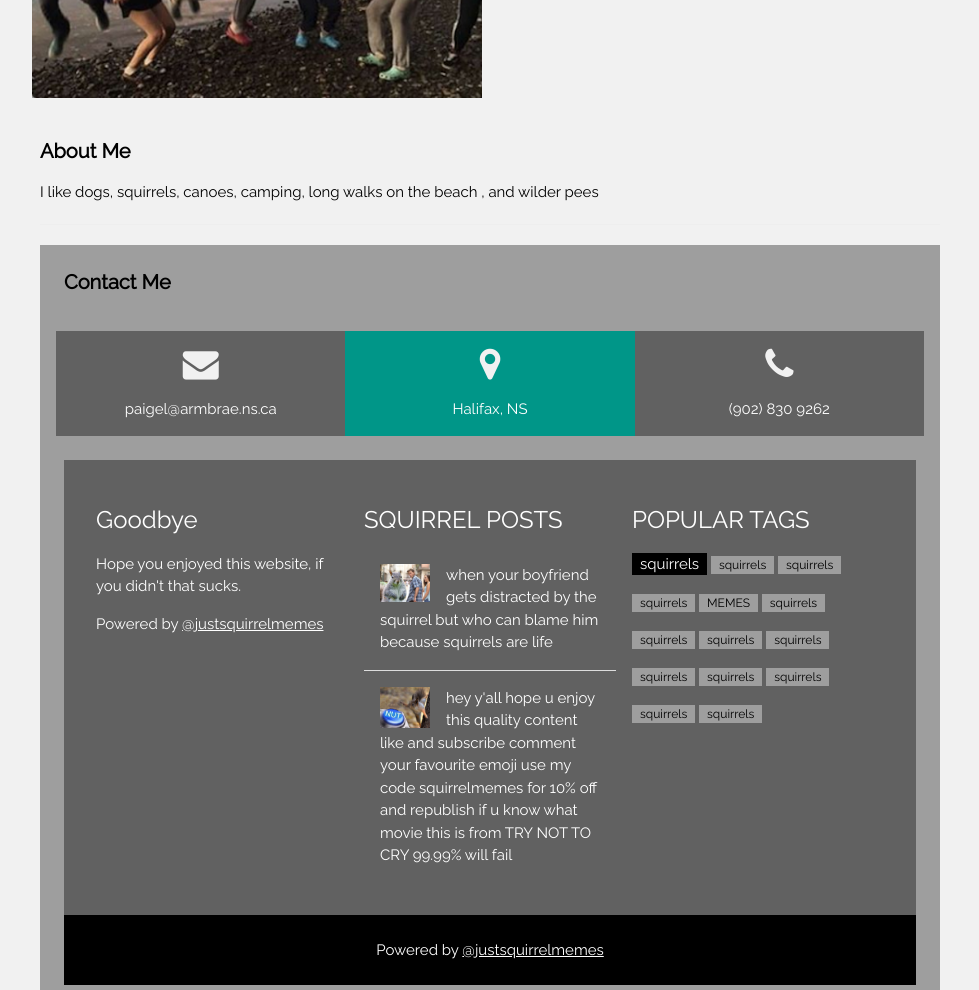
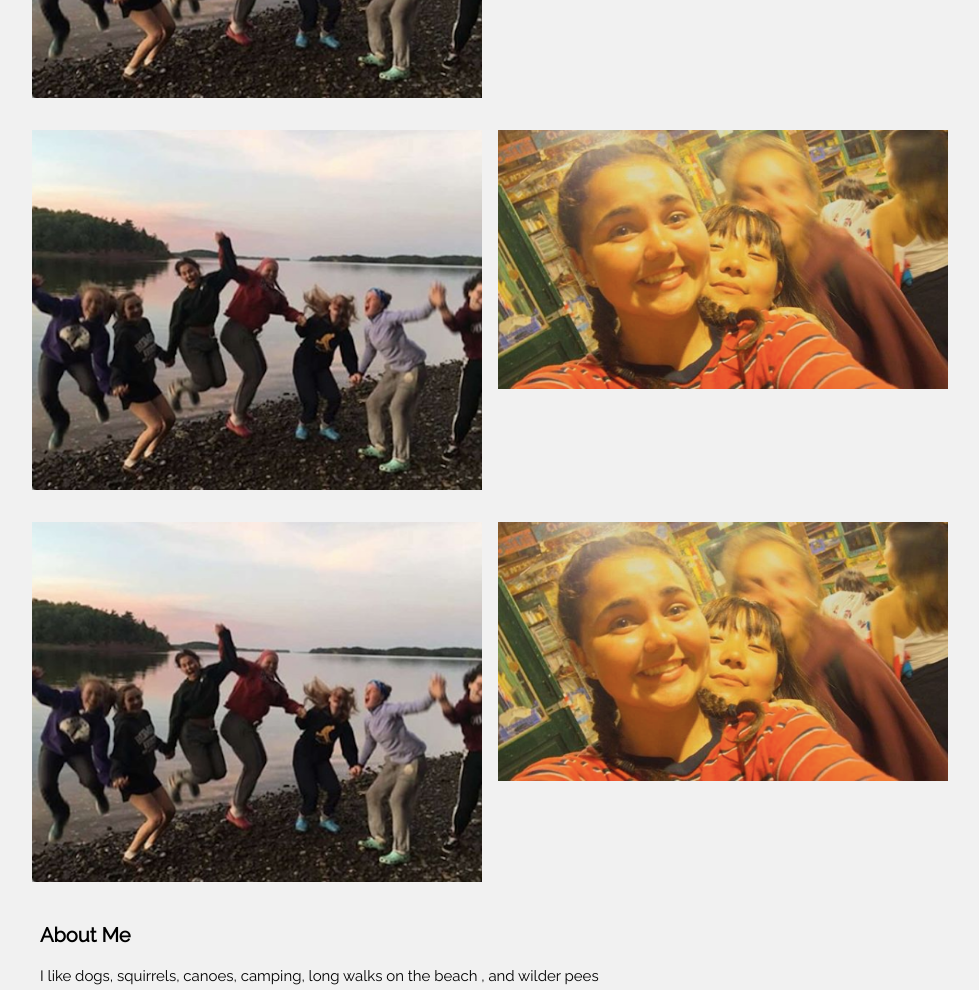
Before and after one commit to paigel2020/sandbox, a plain HTML site: page index.html in a window 1280 px wide. Shown: the part 1162-2152 px from the top of the page, without its empty margins (300-1279 px from the left). Drawn offline with nearby package versions, Linux system fonts and the light colour scheme.

Commit message:
Update index.html

```diff
--- a/index.html
+++ b/index.html
@@ -110,6 +110,22 @@ body,h1,h2,h3,h4,h5,h6 {font-family: "Raleway", sans-serif}
       <img src="ayana.jpg" alt="Me" style="width:100%">
     </div>
   </div>
+       <div class="w3-row-padding w3-padding-16" id="about">
+    <div class="w3-col m6">
+      <img src="camppic.jpg" alt="Me" style="width:100%">
+    </div>
+    <div class="w3-col m6">
+      <img src="ayana.jpg" alt="Me" style="width:100%">
+    </div>
+  </div>
+       <div class="w3-row-padding w3-padding-16" id="about">
+    <div class="w3-col m6">
+      <img src="camppic.jpg" alt="Me" style="width:100%">
+    </div>
+    <div class="w3-col m6">
+      <img src="ayana.jpg" alt="Me" style="width:100%">
+    </div>
+  </div>
 
   <div class="w3-container w3-padding-large" style="margin-bottom:32px">
     <h4><b>About Me</b></h4>
```
